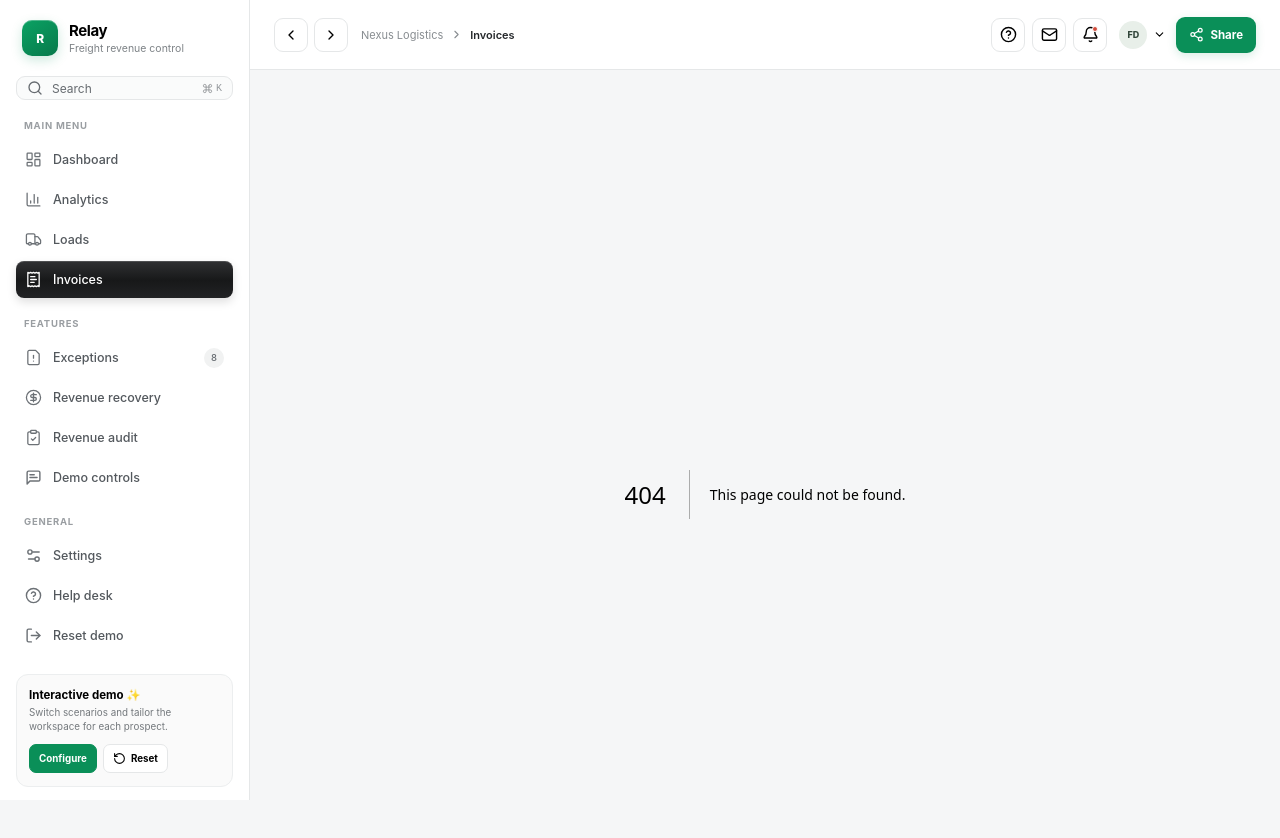
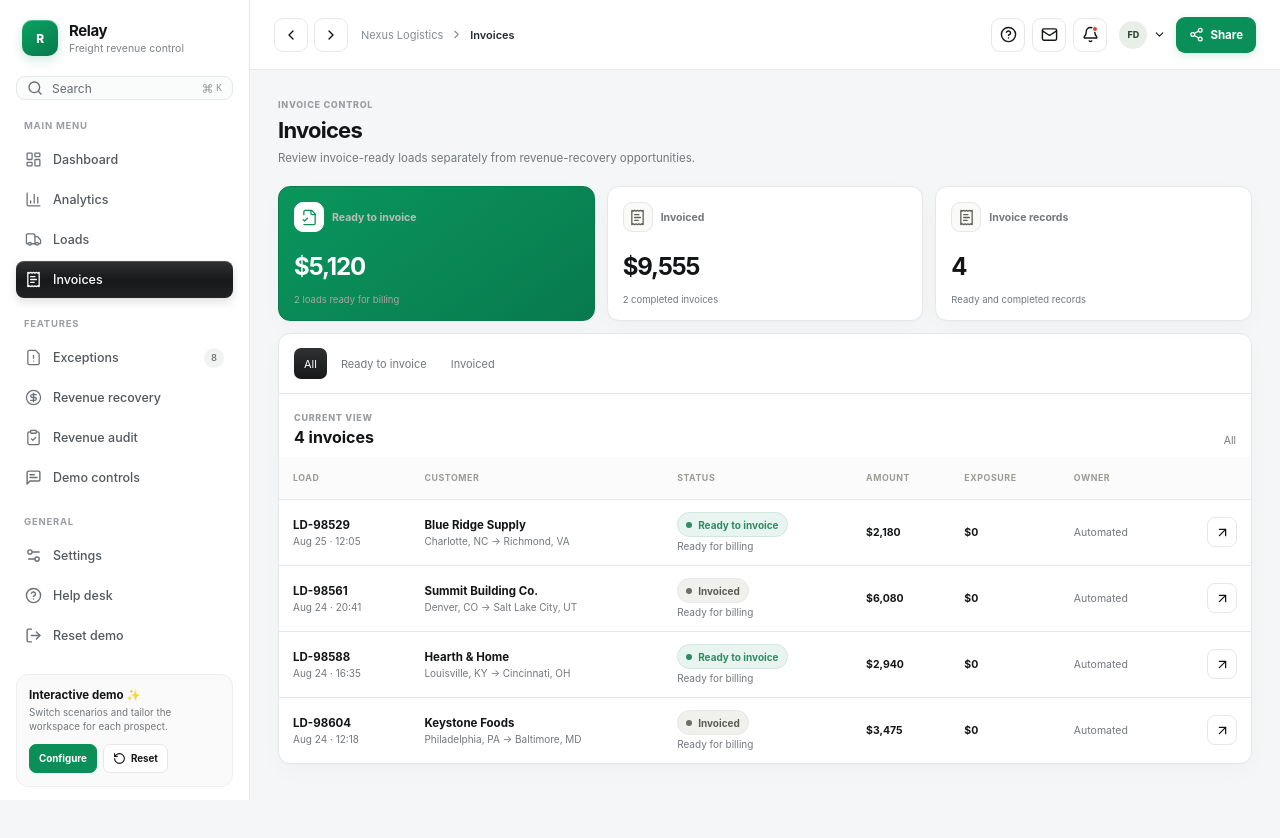
Before and after one commit to Boymyke/freight-weight-app, a Next.js app: page /invoices in a window 1280 px wide. Before the commit this address had no page. Shown: the top 838 px of the page. Built offline with nearby package versions, Linux system fonts and the light colour scheme.

Commit message:
Add app/invoices/page.tsx

```diff
--- /dev/null
+++ b/app/invoices/page.tsx
@@ -0,0 +1,34 @@
+'use client';
+
+import { FileCheck2, ReceiptText } from 'lucide-react';
+import { useMemo, useState } from 'react';
+import { LoadsTable } from '@/components/LoadsTable';
+import { PageHeader } from '@/components/PageHeader';
+import { StatCard } from '@/components/StatCard';
+import { formatMoney } from '@/lib/data';
+import { useDemo } from '@/lib/demo-store';
+
+export default function InvoicesPage() {
+  const { loads } = useDemo();
+  const [view, setView] = useState<'All' | 'Ready to invoice' | 'Invoiced'>('All');
+  const invoiceLoads = useMemo(() => loads.filter(load => load.status === 'Ready to invoice' || load.status === 'Invoiced'), [loads]);
+  const visible = view === 'All' ? invoiceLoads : invoiceLoads.filter(load => load.status === view);
+  const ready = invoiceLoads.filter(load => load.status === 'Ready to invoice');
+  const invoiced = invoiceLoads.filter(load => load.status === 'Invoiced');
+
+  return <>
+    <PageHeader eyebrow="Invoice control" title="Invoices" description="Review invoice-ready loads separately from revenue-recovery opportunities."/>
+    <section className="metrics-grid">
+      <StatCard label="Ready to invoice" value={formatMoney(ready.reduce((sum, load) => sum + load.amount, 0))} note={`${ready.length} loads ready for billing`} icon={FileCheck2} tone="dark"/>
+      <StatCard label="Invoiced" value={formatMoney(invoiced.reduce((sum, load) => sum + load.amount, 0))} note={`${invoiced.length} completed invoices`} icon={ReceiptText}/>
+      <StatCard label="Invoice records" value={String(invoiceLoads.length)} note="Ready and completed records" icon={ReceiptText}/>
+    </section>
+    <section className="card loads-card">
+      <div className="loads-toolbar"><div className="filter-pills">
+        {(['All', 'Ready to invoice', 'Invoiced'] as const).map(item => <button key={item} className={view === item ? 'is-active' : ''} onClick={() => setView(item)}>{item}</button>)}
+      </div></div>
+      <div className="list-summary"><div><span className="eyebrow">Current view</span><strong>{visible.length} invoices</strong></div><span>{view}</span></div>
+      <LoadsTable loads={visible}/>
+    </section>
+  </>;
+}
```
